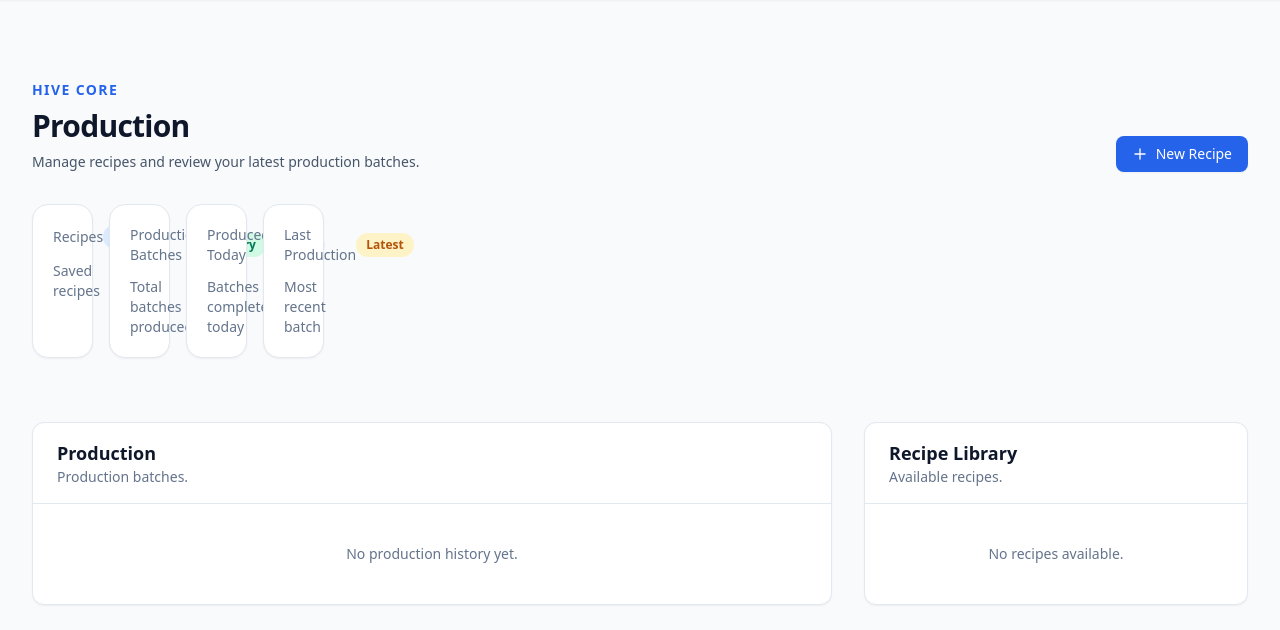
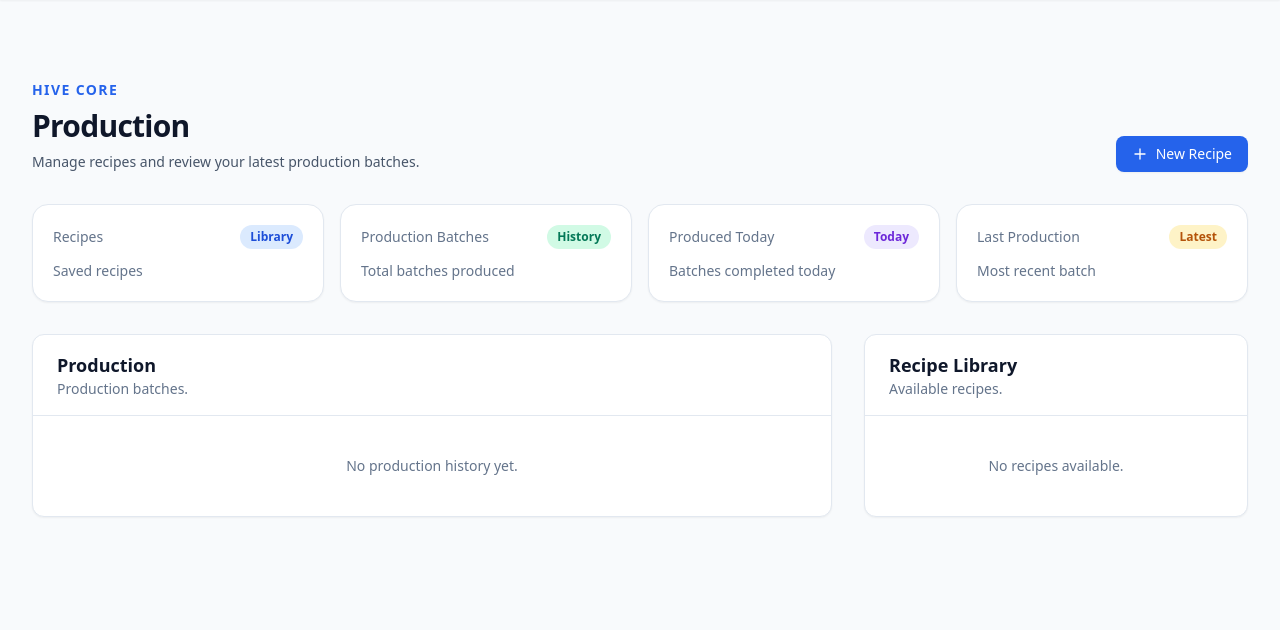
Before and after one commit to beelders-dev/hive-core, a Django app: page /production/recipes/ in a window 1280 px wide. Shown: the part 65-695 px from the top of the page. Run offline with Django 5.2, Linux system fonts and the light colour scheme; the visitor is signed in with stand-in values (Sample User, id 1); data that the repository does not hold is empty.

Commit message:
fix production dashboard card container

```diff
--- a/templates/production/dashboard.html
+++ b/templates/production/dashboard.html
@@ -23,12 +23,10 @@
             </div>
             <!-- Stats -->
             <div class="mb-8 grid gap-4 sm:grid-cols-2 xl:grid-cols-4">
-                <div class="mb-8 grid gap-4 sm:grid-cols-2 xl:grid-cols-4">
-                    {% include "components/_stat_card.html" with label="Recipes" value=recipe_count helper="Saved recipes" badge="Library" badge_class="bg-blue-100 text-blue-700" %}
-                    {% include "components/_stat_card.html" with label="Production Batches" value=batch_count helper="Total batches produced" badge="History" badge_class="bg-emerald-100 text-emerald-700" %}
-                    {% include "components/_stat_card.html" with label="Produced Today" value=produced_today helper="Batches completed today" badge="Today" badge_class="bg-violet-100 text-violet-700" %}
-                    {% include "components/_stat_card.html" with label="Last Production" value=last_production helper="Most recent batch" badge="Latest" badge_class="bg-amber-100 text-amber-700" %}
-                </div>
+                {% include "components/_stat_card.html" with label="Recipes" value=recipe_count helper="Saved recipes" badge="Library" badge_class="bg-blue-100 text-blue-700" %}
+                {% include "components/_stat_card.html" with label="Production Batches" value=batch_count helper="Total batches produced" badge="History" badge_class="bg-emerald-100 text-emerald-700" %}
+                {% include "components/_stat_card.html" with label="Produced Today" value=produced_today helper="Batches completed today" badge="Today" badge_class="bg-violet-100 text-violet-700" %}
+                {% include "components/_stat_card.html" with label="Last Production" value=last_production helper="Most recent batch" badge="Latest" badge_class="bg-amber-100 text-amber-700" %}
             </div>
             <div class="grid gap-8 xl:grid-cols-3">
                 <!-- Production History -->
```
